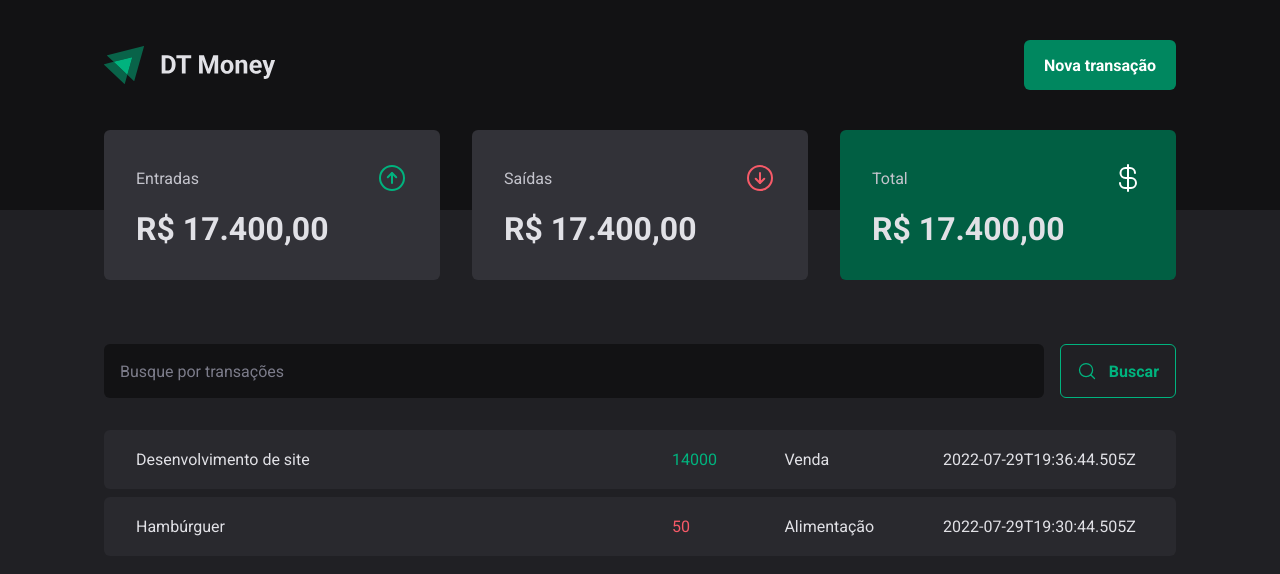
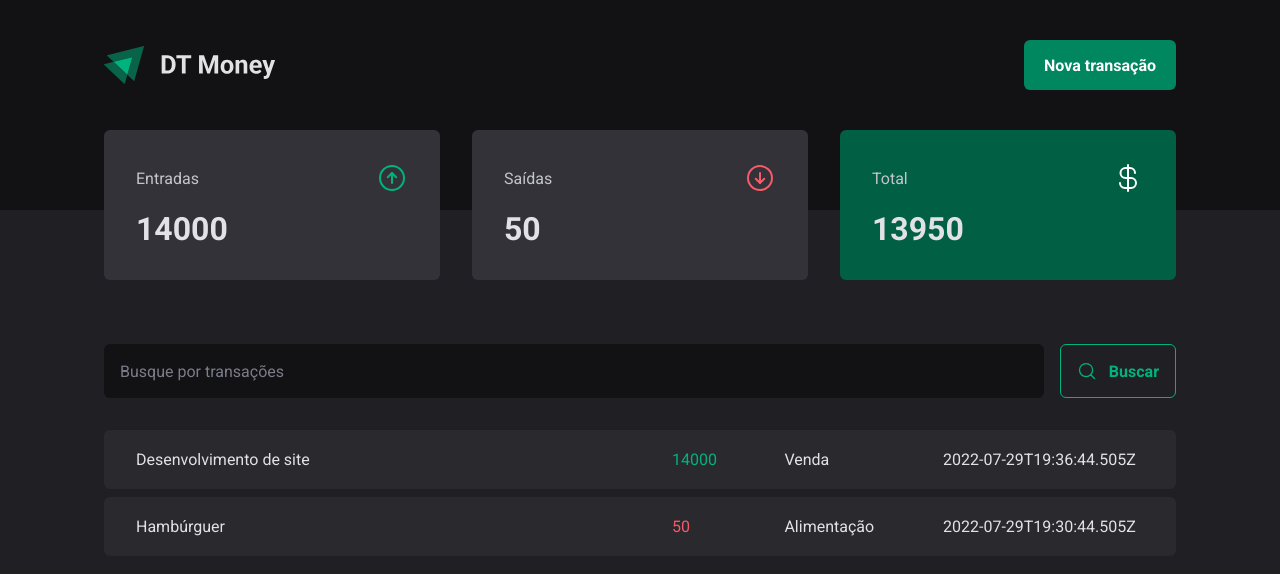
Before and after one commit to fabiobatoni/DT-money, a React (Vite) app: page / in a window 1280 px wide. Shown: the top 574 px of the page. Built offline with nearby package versions, Linux system fonts and the light colour scheme; data requests are answered from the project's data file.

Commit message:
component: summary: calculates transation summary
Uses Javascript's reduce function to calculate
the value of:
- income
- outcome
- total

Signed-off-by: fabiobatoni <fabio_batoni@hotmail.com>

```diff
--- a/src/components/Summary/index.tsx
+++ b/src/components/Summary/index.tsx
@@ -7,6 +7,24 @@
 
   const { transactions } = useContext(TransactionContext)
 
+  const summary = transactions.reduce(
+    (acc, transaction) => {
+      if(transaction.type === 'income'){
+        acc.income += transaction.price
+        acc.total += transaction.price
+      } else {
+        acc.outcome += transaction.price;
+        acc.total -= transaction.price;
+      }
+
+      return acc;
+    },
+    {
+      income: 0,
+      outcome: 0,
+      total: 0
+    }
+    )
   return(
     <SummaryContainer>
       <SummaryCard>
@@ -15,7 +33,7 @@
           <ArrowCircleUp size={32} color="#00b37e"/>
         </header>
 
-        <strong>R$ 17.400,00</strong>
+        <strong>{summary.income}</strong>
       </SummaryCard>
 
       <SummaryCard>
@@ -24,7 +42,7 @@
           <ArrowCircleDown size={32} color="#f75a68"/>
         </header>
 
-        <strong>R$ 17.400,00</strong>
+        <strong>{summary.outcome}</strong>
       </SummaryCard>
 
       <SummaryCard variant="green">
@@ -33,7 +51,7 @@
           <CurrencyDollar size={32} color="#fff"/>
         </header>
 
-        <strong>R$ 17.400,00</strong>
+        <strong>{summary.total}</strong>
       </SummaryCard>
     </SummaryContainer>
   )
```
